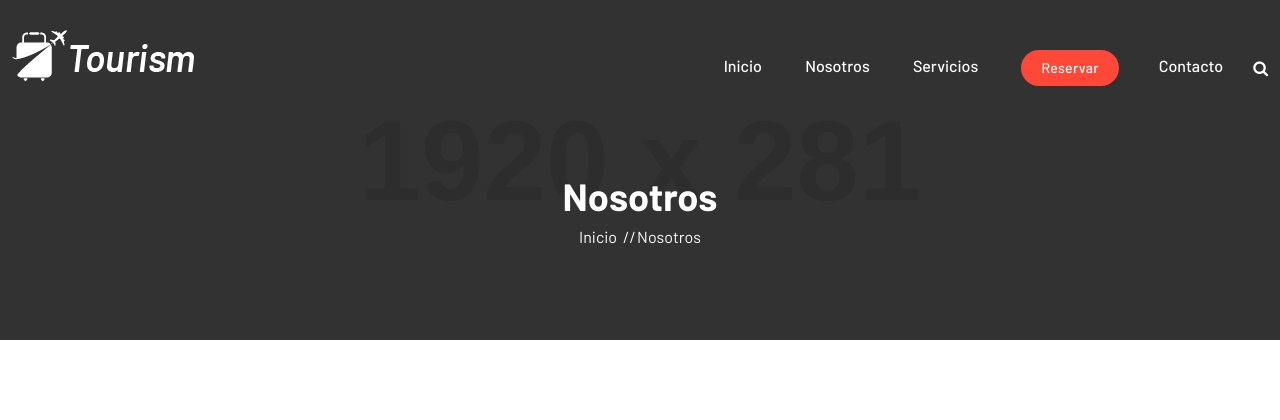
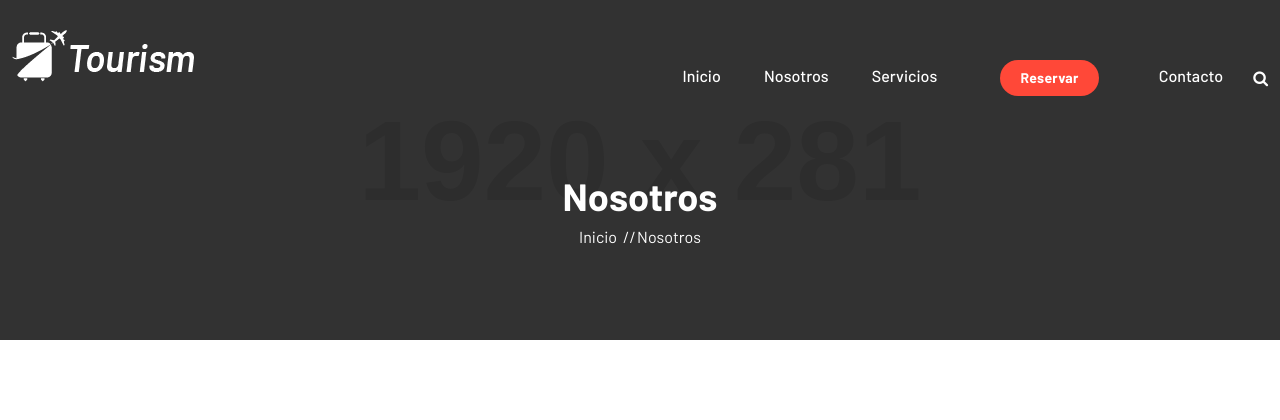
Before and after one commit to ebravounda/turismo, a PHP site: page /about.html in a window 1280 px wide. Shown: the top 420 px of the page. Run offline with PHP 8.4, Linux system fonts and the light colour scheme; grey boxes labelled with a size stand in for pictures from a placeholder-image service; some libraries are stand-ins or nearby versions.

Commit message:
deploy: 4dceb4bd161e7399578d169933b49e64e8640a5a

```diff
--- a/assets/css/style.css
+++ b/assets/css/style.css
@@ -687,11 +687,25 @@ iframe {
     transition: background 0.25s, transform 0.15s;
     letter-spacing: 0.3px;
     border: none;
+    width: auto !important;
 }
 .nav_btn_reservar:hover {
     background: #c93020;
     color: #fff !important;
     transform: translateY(-1px);
+}
+/* Mobile menu override — keep button compact, not full-width */
+.main_menu_wrapper ul > li > a.nav_btn_reservar {
+    display: inline-block !important;
+    width: auto !important;
+    padding: 8px 20px !important;
+    margin: 10px 20px;
+    border-radius: 22px !important;
+    background: var(--main-red-version1) !important;
+    color: #fff !important;
+    font-size: 14px !important;
+    font-weight: 700 !important;
+    line-height: 1.4 !important;
 }
 .tor_heading_wrpper {
     margin: 0px 0 41px 0;
```
